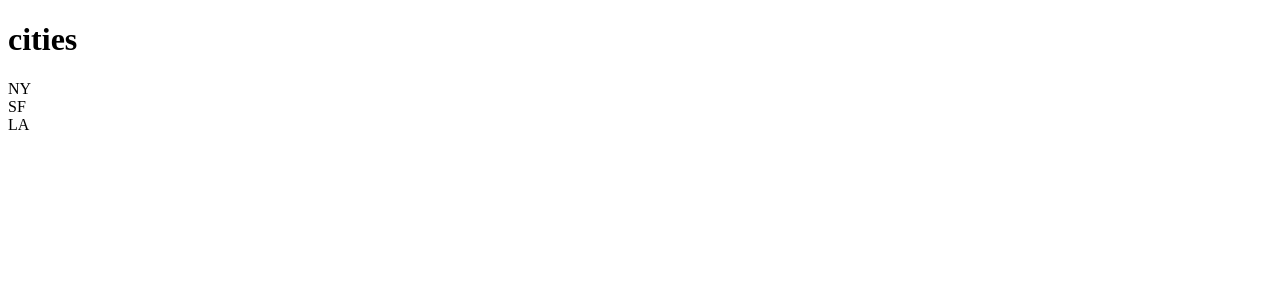
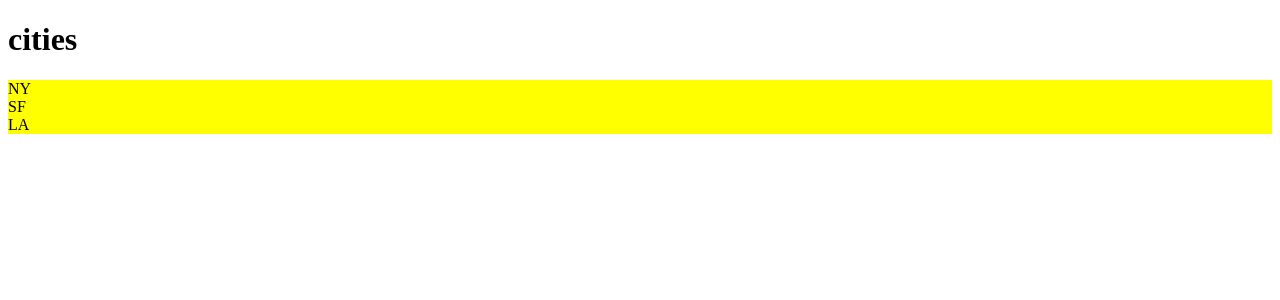
Before and after one commit to ShadiK1999/REACT-Course, a React (Vite) app in the folder MoshCourse/react-app/: page / in a window 1280 px wide. Shown: the top 300 px of the page. Built offline with nearby package versions, Linux system fonts and the light colour scheme.

Commit message:
convert list-group css file into a css module and change classnames in tsx file

```diff
--- a/MoshCourse/react-app/src/components/ListGroup/ListGroup.css
+++ /dev/null
@@ -1,4 +0,0 @@
-.list-group {
-  list-style: none;
-  padding: 0;
-}
--- /dev/null
+++ b/MoshCourse/react-app/src/components/ListGroup/ListGroup.module.css
@@ -0,0 +1,8 @@
+.listGroup {
+  list-style: none;
+  padding: 0;
+}
+
+.container {
+  background-color: yellow;
+}
--- a/MoshCourse/react-app/src/components/ListGroup/ListGroup.tsx
+++ b/MoshCourse/react-app/src/components/ListGroup/ListGroup.tsx
@@ -1,5 +1,5 @@
 import { useState } from "react";
-import "./ListGroup.css";
+import styles from "./ListGroup.module.css";
 
 interface Props {
   items: string[];
@@ -8,12 +8,12 @@
 }
 function ListGroup({ items, heading, onSelectItem }: Props) {
   const [selectedIndex, setSelectedIndex] = useState(-1);
-
+  // ul classname changed to include multiple css styles
   return (
     <>
       <h1>{heading}</h1>
       {items.length === 0 && <p>no items found</p>}
-      <ul className="list-group">
+      <ul className={[styles.listGroup, styles.container].join(" ")}>
         {items.map((item, index) => (
           <li
             className={
```
